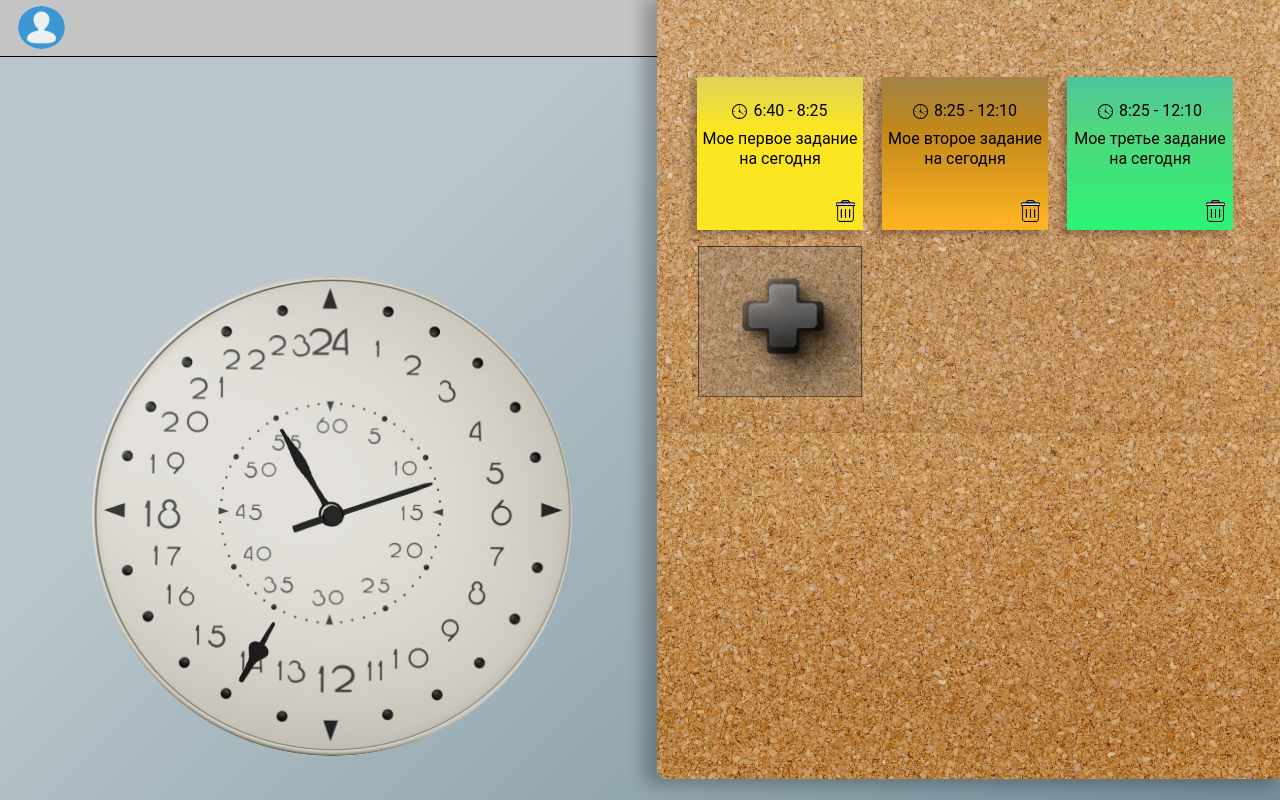
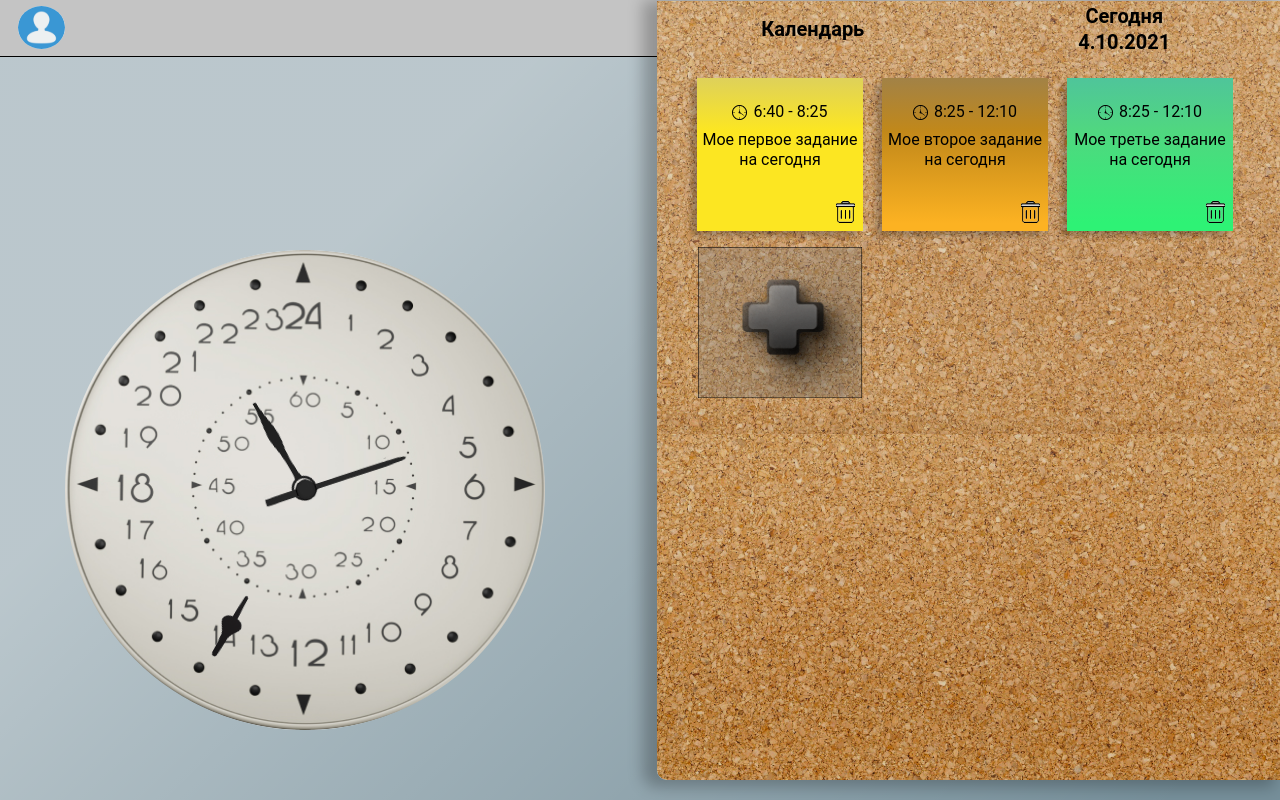
Before and after one commit to SekToR90/Oclock, a React (Create React App) app: page / in a window 1280 px wide. Shown: the top 800 px of the page. Built offline with nearby package versions, Linux system fonts and the light colour scheme.

Commit message:
fix: scss styles, add navigation component and time type

```diff
--- a/src/components/Cards/Cards.tsx
+++ b/src/components/Card/Card.tsx
@@ -1,22 +1,16 @@
 import React from 'react';
 
-import classes from './Cards.module.scss'
-
+import classes from './Card.module.scss'
+import { Time } from '../../types/timeType'
 
 interface CardDataType {
-    startTask: {
-        hour: number,
-        minute: number
-    }
-    finishTask: {
-        hour: number,
-        minute: number
-    }
+    startTask: Time
+    finishTask: Time
     title: string
     color: string
 }
 
-export const Cards: React.FC<CardDataType> = ({ startTask, finishTask, title, color }) => {
+export const Card: React.FC<CardDataType> = ({ startTask, finishTask, title, color }) => {
 
     return (
         <div className={classes.card} style={{ background: color }}>
--- a/src/components/Clock/Clock.module.scss
+++ b/src/components/Clock/Clock.module.scss
@@ -3,6 +3,7 @@ $imageSize: 480px;
 .clock {
     width: $imageSize;
     height: $imageSize;
+    margin: 193px 0 203px 65px;
     background-image: url(../../images/oclock.jpg);
     border-radius: 50%;
     background-repeat: no-repeat;
--- a/src/components/Clock/Clock.tsx
+++ b/src/components/Clock/Clock.tsx
@@ -2,6 +2,16 @@ import React, { useEffect, useState } from 'react';
 import classNames from 'classnames';
 
 import classes from './Clock.module.scss'
+
+function calculateDegrees() {
+        let date = new Date();
+
+        return {
+            secondDegrees: Math.floor((360 * date.getSeconds()) / 60),
+            mimuteDegrees: Math.floor((360 * date.getMinutes()) / 60),
+            hourDegrees: Math.floor((360 * date.getHours()) / 24)
+        }
+    }
 
 export const Clock: React.FC = () => {
     const [degrees, setDegrees] = useState(calculateDegrees);
@@ -11,16 +21,6 @@ export const Clock: React.FC = () => {
         return () => clearInterval(timer);
     }, []);
 
-    function calculateDegrees() {
-        let date = new Date();
-
-        return {
-            secondDegrees: Math.floor((360 * date.getSeconds()) / 60),
-            mimuteDegrees: Math.floor((360 * date.getMinutes()) / 60),
-            hourDegrees: Math.floor((360 * date.getHours()) / 24)
-        }
-    }
-
     return (
         <div className={classes.clock}>
             <div className={classNames(classes.hand, classes.handHour)} style={{ transform: `rotate(${degrees.hourDegrees}deg)` }} />
--- a/src/components/Main/Main.module.scss
+++ b/src/components/Main/Main.module.scss
@@ -1,4 +1,5 @@
 .main {
-    padding: 219px 82px 229px 92px;
+    display: flex;
+    justify-content: space-between;
     background: linear-gradient(135.89deg, rgba(255, 255, 255, 0.5) 24.61%, rgba(255, 255, 255, 0) 88.89%), #768f9a;
 }
--- a/src/components/NavigationButton/NavigationButton.module.scss
+++ b/src/components/NavigationButton/NavigationButton.module.scss
@@ -1,11 +1,23 @@
-.navigation{
+.navigationElement {
     width: 100%;
     height: 56px;
+    display: flex;
 }
 
 .buttonNavigation {
+    margin: 0;
     width: 50%;
     height: 100%;
     background-color: transparent;
     border: none;
+    font-family: 'Roboto Slab', "Roboto", "Arial", sans-serif;
+    font-style: normal;
+    font-weight: bold;
+    font-size: 20px;
+    line-height: 26px;
+    text-align: center;
 }
+
+.date {
+    margin: 0;
+}
--- a/src/components/NavigationButton/NavigationButton.tsx
+++ b/src/components/NavigationButton/NavigationButton.tsx
@@ -1,12 +1,22 @@
-import React from 'react';
+import React, { useEffect, useState } from 'react';
 
 import classes from './NavigationButton.module.scss'
 
 export const NavigationButton: React.FC = () => {
+    const [isDate, setIsDate] = useState<string>('');
+
+    useEffect(() => {
+        let date = new Date();
+        setIsDate (`${date.getDate()}.${date.getMonth()}.${date.getFullYear()}`)
+    }, [])
+
     return (
-        <div className={classes.navigation}>
-            <button className={classes.buttonNavigation}></button>
-            <button className={classes.buttonNavigation}></button>
+        <div className={classes.navigationElement}>
+            <button className={classes.buttonNavigation}>Календарь</button>
+            <button className={classes.buttonNavigation}>
+                <p className={classes.date}>Сегодня</p>
+                <p className={classes.date}>{isDate}</p>
+            </button>
         </div>
     );
 }
--- a/src/components/TaskBoard/TaskBoard.module.scss
+++ b/src/components/TaskBoard/TaskBoard.module.scss
@@ -1,11 +1,10 @@
 .board {
     display: flex;
     flex-direction: column;
-    width: 623px;
+    width: (623 * 100%) / 1280;
     height: 779px;
-    position: absolute;
-    top: 0;
-    right: 0;
+    margin-top: -56px;
+    z-index: 10;
     background: linear-gradient(180deg, rgba(255, 255, 255, 0.1) 25.85%, rgba(255, 255, 255, 0) 95.44%),
         url(../../images/board.jpg);
     background-repeat: no-repeat;
--- a/src/components/TaskBoard/TaskBoard.tsx
+++ b/src/components/TaskBoard/TaskBoard.tsx
@@ -1,7 +1,7 @@
 import React from 'react';
 
 import classes from './TaskBoard.module.scss'
-import { Cards } from '../Cards/Cards'
+import { Card } from '../Card/Card'
 import { CardData } from '../../util/CardsData'
 import { NavigationButton } from '../NavigationButton/NavigationButton'
 
@@ -12,7 +12,7 @@ export const TaskBoard: React.FC = () => {
             <NavigationButton />
             <div className={classes.tasks}>
                 {CardData.map(item => (
-                    <Cards {...item} />
+                    <Card {...item} />
                 ))}
                 <button className={classes.addTaskButton} />
             </div>
--- /dev/null
+++ b/src/types/timeType.tsx
@@ -0,0 +1,4 @@
+export type Time = {
+    hour: number,
+    minute: number
+}
```
Also changed, not shown: src/components/Card/Card.module.scss (renamed from src/components/Cards/Cards.module.scss).
